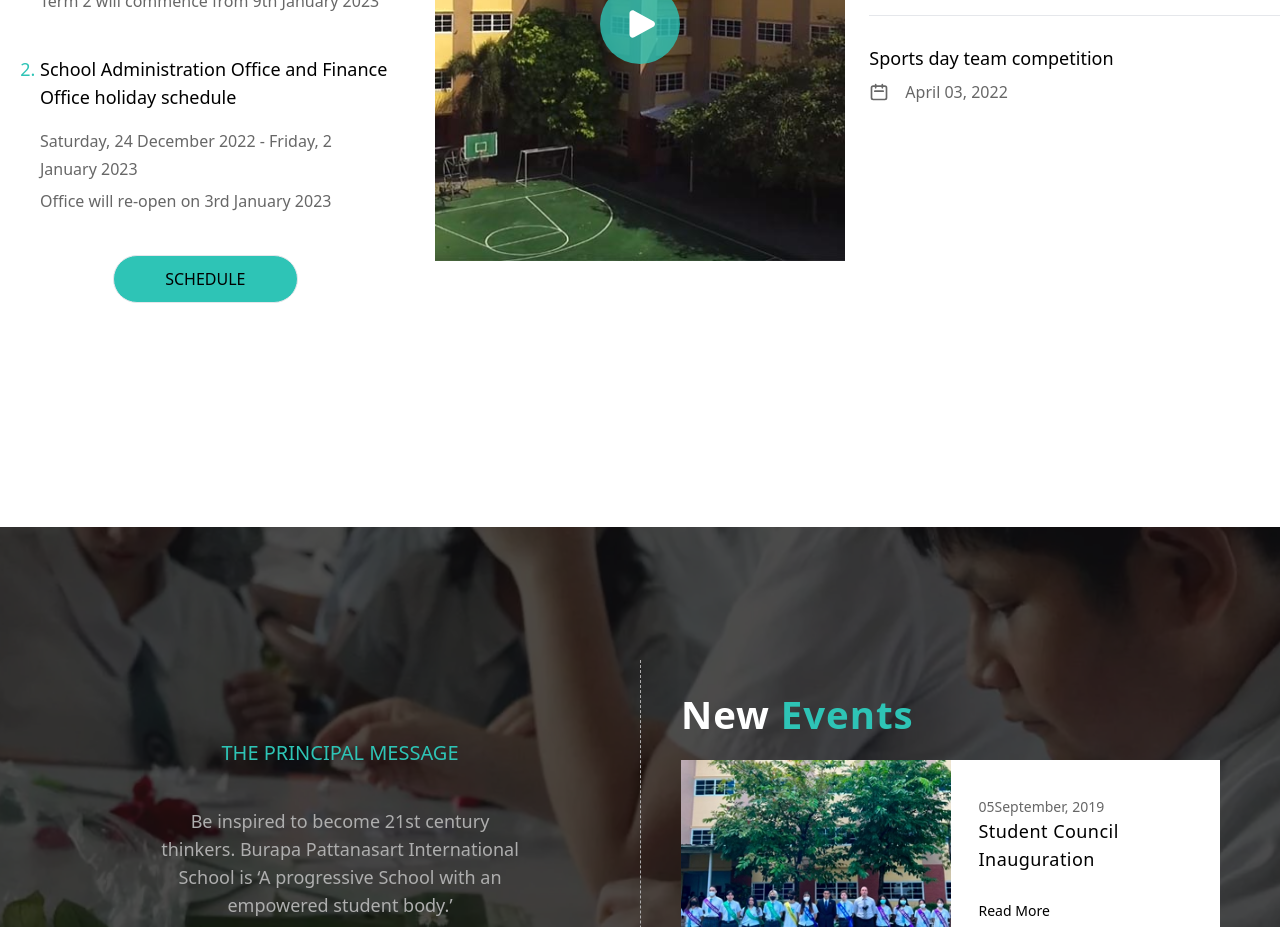
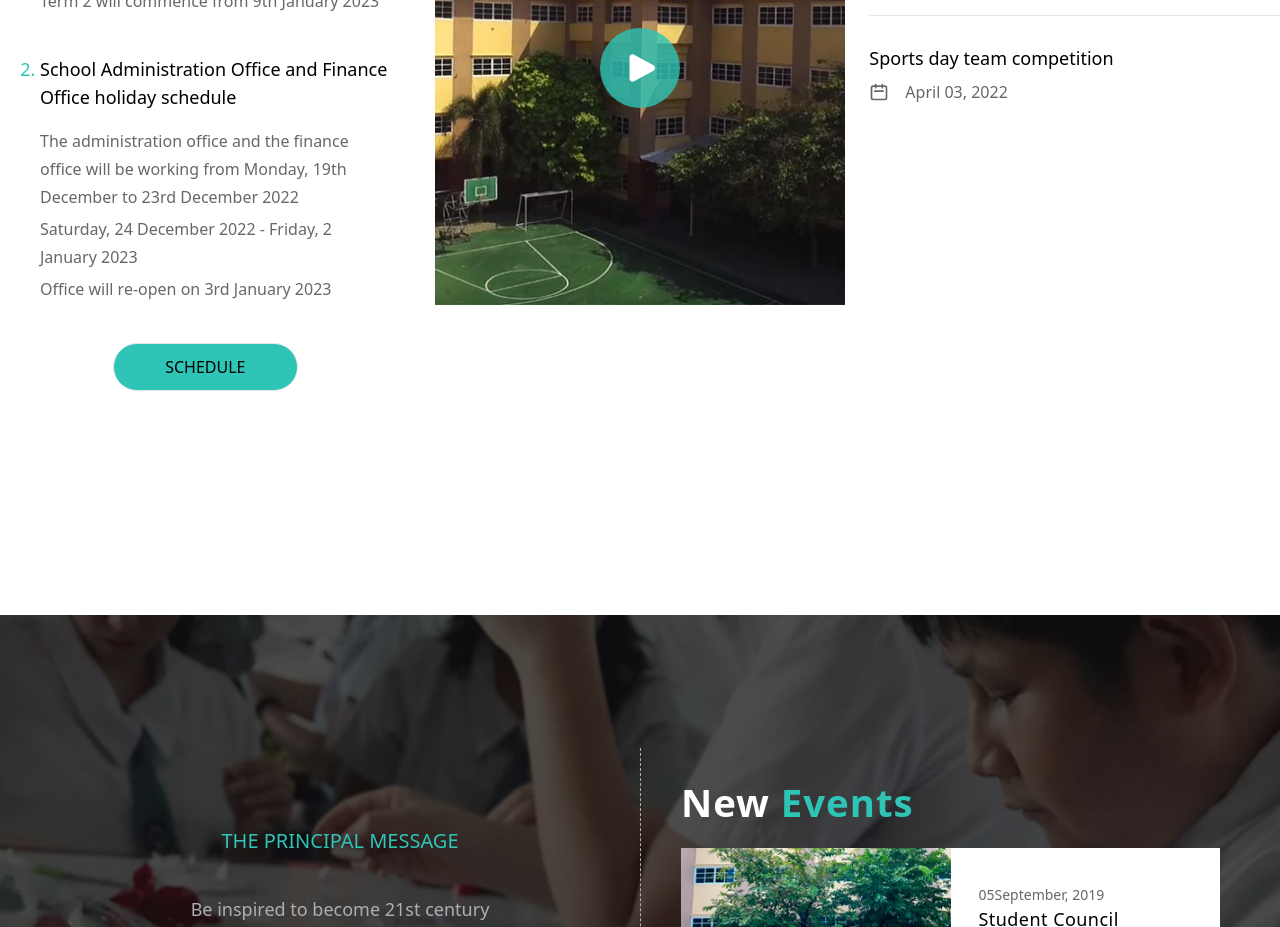
Before and after one commit to StRane/bpis-app, a Next.js app: page / in a window 1280 px wide. Shown: the part 1360-2287 px from the top of the page. Built offline with nearby package versions, Linux system fonts and the light colour scheme.

Commit message:
last update...

```diff
--- a/components/UI/panel/news.tsx
+++ b/components/UI/panel/news.tsx
@@ -60,6 +60,7 @@ const News = () => {
             School Administration Office and Finance Office holiday schedule
           </li>
           <div className="text-md font-normal space-y-1 leading-7 text-left mb-10 text-bpisgry">
+            <p>The administration office and the finance office will be working from Monday, 19th December to 23rd December 2022</p>
             <p>Saturday, 24 December 2022 - Friday, 2 January 2023</p>
             <p>Office will re-open on 3rd January 2023</p>
           </div>
```
